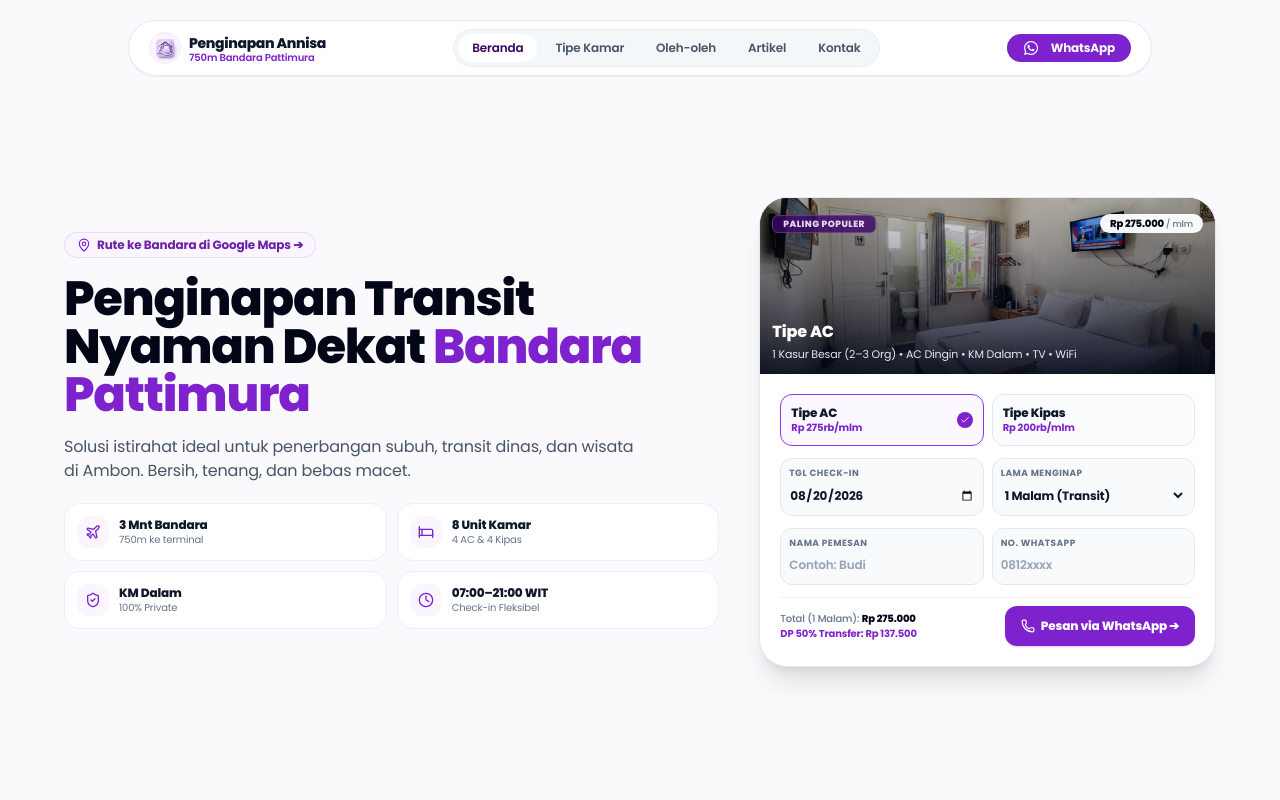
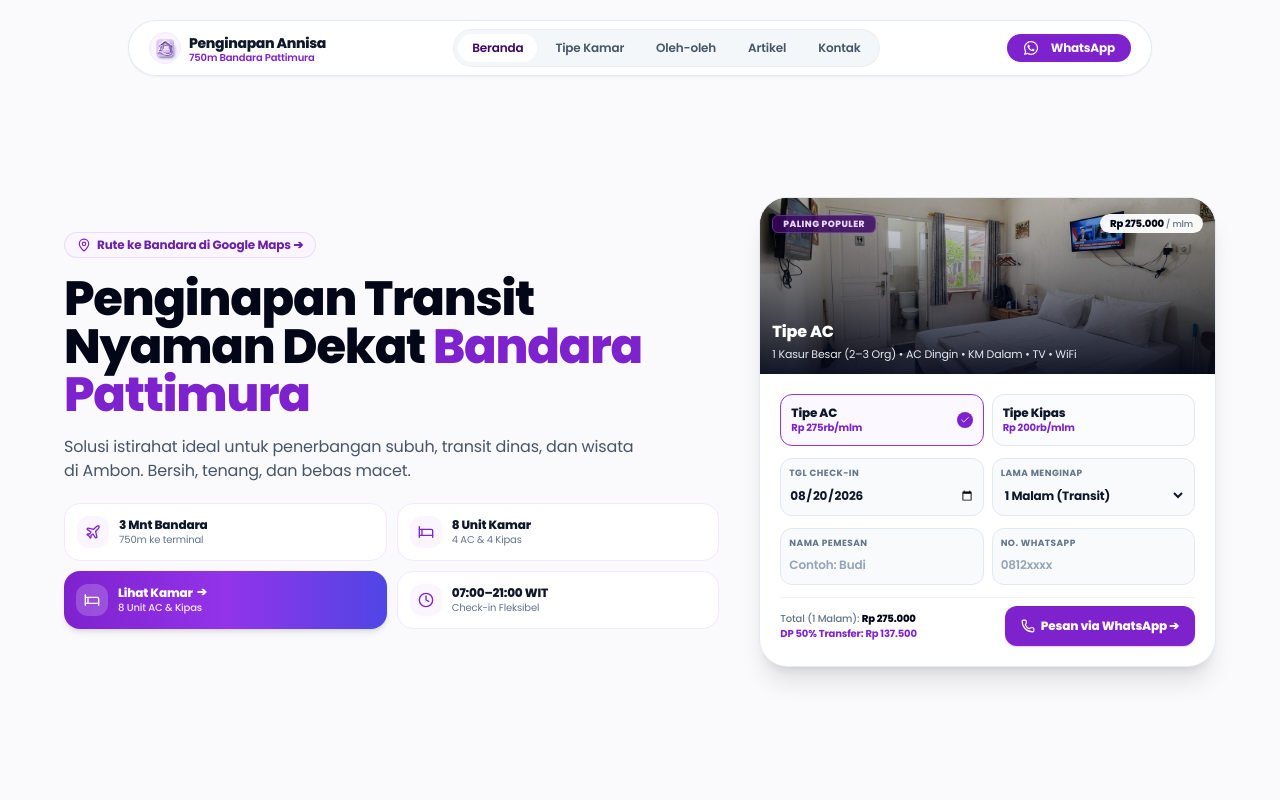
Before and after one commit to ilsetiawan1/penginapan-annisa, a Next.js app in the folder apps/web/: page / in a window 1280 px wide. Shown: the top 800 px of the page. Built offline with nearby package versions, Linux system fonts and the light colour scheme.

Commit message:
feat(home): replace KM Dalam mini card with purple-lavender gradient CTA Lihat Kamar linking to /kamar

```diff
--- a/apps/web/src/features/public/home/components/hero-section.tsx
+++ b/apps/web/src/features/public/home/components/hero-section.tsx
@@ -50,15 +50,21 @@ export function HeroSection() {
               </div>
             </div>
 
-            <div className="flex items-center gap-2.5 p-2.5 sm:p-3 bg-white/90 backdrop-blur-md rounded-2xl border border-purple-100 shadow-2xs">
-              <div className="w-8 h-8 rounded-xl bg-purple-50 text-purple-700 flex items-center justify-center shrink-0">
-                <ShieldCheck className="w-4 h-4" />
+            <Link
+              href="/kamar"
+              className="flex items-center gap-2.5 p-2.5 sm:p-3 bg-gradient-to-r from-purple-700 via-purple-600 to-indigo-600 text-white rounded-2xl shadow-md hover:shadow-lg hover:from-purple-800 hover:to-indigo-700 transition-all group cursor-pointer"
+            >
+              <div className="w-8 h-8 rounded-xl bg-white/20 text-white flex items-center justify-center shrink-0">
+                <Bed className="w-4 h-4" />
               </div>
-              <div>
-                <p className="font-extrabold text-xs text-slate-900 leading-tight">KM Dalam</p>
-                <p className="text-[10px] text-slate-500">100% Private</p>
+              <div className="flex-1">
+                <p className="font-extrabold text-xs leading-tight flex items-center gap-1 text-white">
+                  <span>Lihat Kamar</span>
+                  <span className="group-hover:translate-x-1 transition-transform text-xs">➔</span>
+                </p>
+                <p className="text-[10px] text-purple-100 font-medium">8 Unit AC &amp; Kipas</p>
               </div>
-            </div>
+            </Link>
 
             <div className="flex items-center gap-2.5 p-2.5 sm:p-3 bg-white/90 backdrop-blur-md rounded-2xl border border-purple-100 shadow-2xs">
               <div className="w-8 h-8 rounded-xl bg-purple-50 text-purple-700 flex items-center justify-center shrink-0">
```
